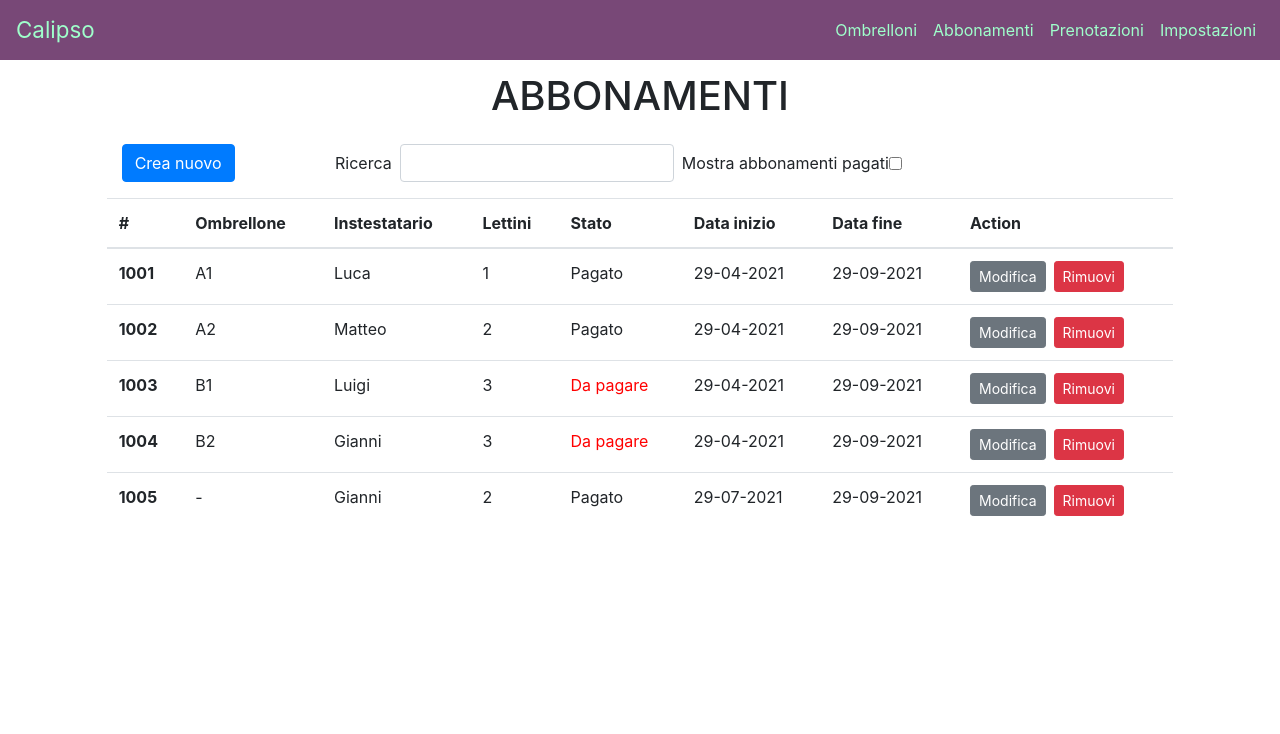
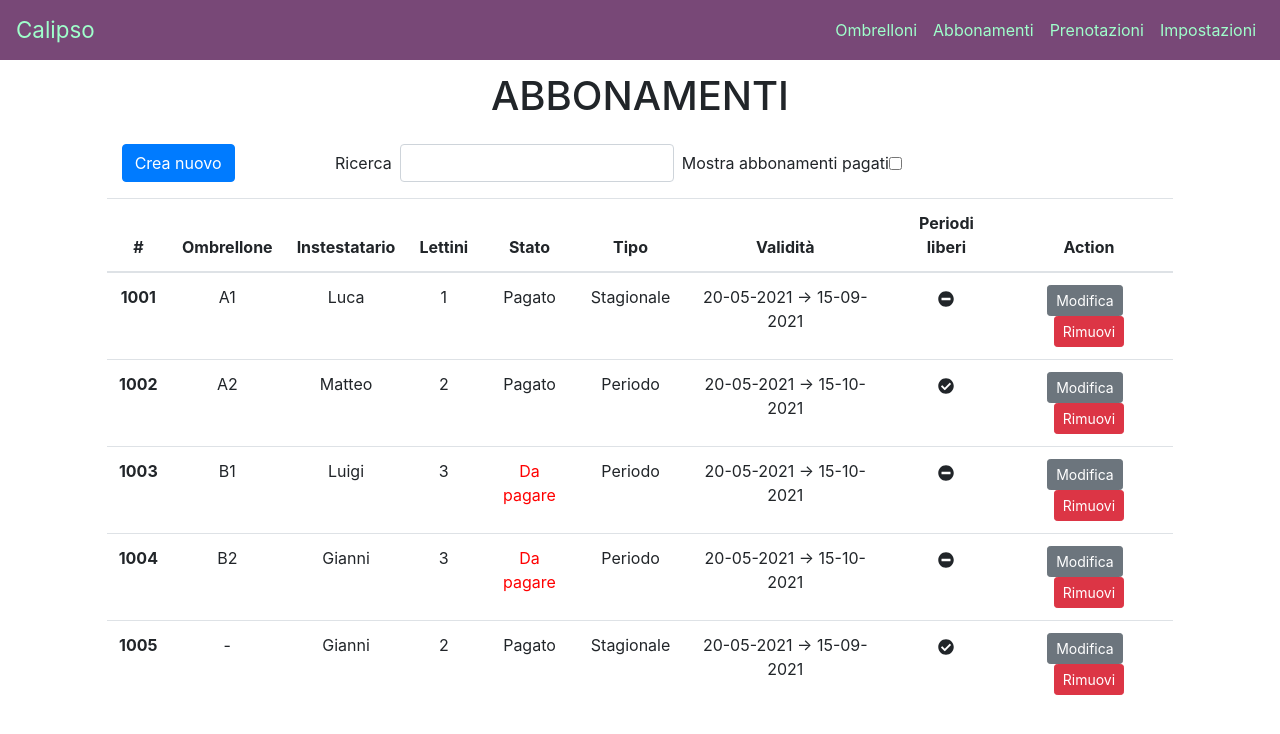
Before and after one commit to matteoMiglio/manage-beach-umbrellas, a React (Create React App) app in the folder frontend/: page /subscriptions in a window 1280 px wide. Shown: the top 734 px of the page. Built offline with nearby package versions, Linux system fonts and the light colour scheme.

Commit message:
Aggiunta possibilità di printare la piantina. varie implementazioni

```diff
--- a/frontend/package.json
+++ b/frontend/package.json
@@ -17,6 +17,7 @@
     "react-router-dom": "^5.0.1",
     "react-scripts": "^4.0.3",
     "react-tiny-fab": "^4.0.2",
+    "react-to-print": "^2.12.4",
     "styled-components": "^4.3.2",
     "web-vitals": "^1.1.1"
   },
--- a/frontend/src/Views/Subscriptions.js
+++ b/frontend/src/Views/Subscriptions.js
@@ -1,7 +1,7 @@
 import React, { Component } from "react";
 import SubscriptionsModal from "../components/SubscriptionsModal";
-import SearchBar from "../components/SearchBar";
-import DataTable from "../components/DataTable";
+import SubscriptionsSearchBar from "../components/SubscriptionsSearchBar";
+import SubscriptionsTable from "../components/SubscriptionsTable";
 import { Button, Container, Row, Col } from 'reactstrap';
 
 const items = [
@@ -9,9 +9,10 @@ const items = [
     id: 1001,
     position: "A1",
     customerName: "Luca",
-    beach_loungers: "1",
-    startDate: "29-04-2021",
-    endDate: "29-09-2021",
+    beachLoungers: "1",
+    subscriptionType: "seasonal",
+    startDate: new Date(2021, 4, 20),
+    endDate: new Date(2021, 8, 15),
     paid: true,
     freePeriodList: []
   },
@@ -19,19 +20,21 @@ const items = [
     id: 1002,
     position: "A2",
     customerName: "Matteo",
-    beach_loungers: "2",
-    startDate: "29-04-2021",
-    endDate: "29-09-2021",
+    beachLoungers: "2",
+    subscriptionType: "periodic",
+    startDate: new Date(2021, 4, 20),
+    endDate: new Date(2021, 9, 15),
     paid: true,
-    freePeriodList: []
+    freePeriodList: [{startDate: new Date(2021, 7, 10), endDate: new Date(2021, 7, 1)}]
   },
   {
     id: 1003,
     position: "B1",
     customerName: "Luigi",
-    beach_loungers: "3",
-    startDate: "29-04-2021",
-    endDate: "29-09-2021",
+    beachLoungers: "3",
+    subscriptionType: "periodic",
+    startDate: new Date(2021, 4, 20),
+    endDate: new Date(2021, 9, 15),
     paid: false,
     freePeriodList: []
   },
@@ -39,21 +42,23 @@ const items = [
     id: 1004,
     position: "B2",
     customerName: "Gianni",
-    beach_loungers: "3",
-    startDate: "29-04-2021",
-    endDate: "29-09-2021",
+    beachLoungers: "3",
+    subscriptionType: "periodic",
+    startDate: new Date(2021, 4, 20),
+    endDate: new Date(2021, 9, 15),
     paid: false,
-    freePeriodList: [{value: "ciao"}]
+    freePeriodList: []
   },
   {
     id: 1005,
     position: "-",
     customerName: "Gianni",
-    beach_loungers: "2",
-    startDate: "29-07-2021",
-    endDate: "29-09-2021",
+    beachLoungers: "2",
+    subscriptionType: "seasonal",
+    startDate: new Date(2021, 4, 20),
+    endDate: new Date(2021, 8, 15),
     paid: true,
-    freePeriodList: [{value: "ultimo"}]
+    freePeriodList: [{startDate: new Date(2021, 8, 10), endDate: new Date(2021, 8, 21)}]
   }
 ];
 
@@ -62,10 +67,14 @@ const createEmptyItem = () => {
     id: 0,
     position: "",
     customerName: "",
-    dateRange: [null, null],
-    // startDate: "",
-    // endDate: "",
-    freePeriodList: []
+    beachLoungers: 1,
+    startDate: "",
+    endDate: "",
+    subscriptionType: "",
+    paid: false,
+    freePeriodList: [],
+    customDays: [],
+    customMonths: []
   }
 
   return item;
@@ -138,7 +147,7 @@ class Subscriptions extends Component {
             <Button color="primary" onClick={this.createItem}>Crea nuovo</Button>
           </Col>
           <Col sm={9}>
-            <SearchBar onFilterTextChange={this.handleFilterTextChange}
+            <SubscriptionsSearchBar onFilterTextChange={this.handleFilterTextChange}
                                     onPaidItemsChange={this.handleShowPaidChange}
                                     itemsPaid={this.state.itemsPaid}
                                     searchText={this.state.searchText} />
@@ -146,7 +155,7 @@ class Subscriptions extends Component {
         </Row>
         <Row>
           <Col md={10} sm={6} className="mx-auto p-0">
-            <DataTable items={this.state.itemList}
+            <SubscriptionsTable items={this.state.itemList}
                                 itemsPaid={this.state.itemsPaid}
                                 searchText={this.state.searchText}
                                 onEditButtonClick={this.handleEditButtonClick}
--- a/frontend/src/components/FormFreePeriod.js
+++ b/frontend/src/components/FormFreePeriod.js
@@ -20,63 +20,51 @@ class FormFreePeriod extends React.Component {
 
   constructor(props) {
     super(props);
-    this.state = {
-      values: this.props.values
-    };
   }
 
   handleChange(i, event) {
-    let values = [...this.state.values];
-    values[i].value = event.target.value;
-    this.setState({
-      values
-    });
-
-    this.props.action(values);
+    this.props.onChangeInput(event, i);
   }
 
-  addClick() {
-    this.setState(prevState => ({
-      values: [...prevState.values, {
-        value: [null, null]
-      }]
-    }));
-  }
+  // handleDateRangeInputChange(i, update) {
+  //   console.log(update)
+  //   let values = [...this.state.values];
+  //   values[i].value = update;
+  //   this.setState({
+  //     values
+  //   });
 
-  removeClick(i) {
-    let values = [...this.state.values];
-    values.splice(i, 1);
-    this.setState({
-      values
-    });
-  }
+  //   //this.props.action(values);
+  // }
 
-  handleDateRangeInputChange(i, update) {
-    console.log(update)
-    let values = [...this.state.values];
-    values[i].value = update;
-    this.setState({
-      values
-    });
+  getDateString(date) {
 
-    //this.props.action(values);
+    if (typeof(date) === "object" && date) {
+      let month = date.getMonth() + 1
+      month = month > 9 ? month : "0" + month
+      let day = date.getDate()
+      day = day > 9 ? day : "0" + day
+      return date.getFullYear() + "-" + month + "-" + day
+    }
+    else
+      return null
   }
 
   render() {
+    const list = this.props.values;
 
     return (
       <FormGroup>
         <Row className="mb-3">
           <Col md={6}>
-            <Button color="primary" onClick={() => this.addClick()}>
+            <Button color="primary" onClick={() => this.props.onAddClick()}>
               Aggiungi periodo libero
             </Button>
           </Col>
         </Row>
-        {this.state.values.map((el, i) => (
-          <Row key={i}>
-            <Col sm={8}>
-              <FormGroup row>
+        {list.map((el, i) => (
+          <Row key={i} form>
+              {/* <FormGroup row>
                 <Label sm={4} for="feife">Periodo {i + 1}</Label>
                 <Col sm={6}>
                   <DatePicker
@@ -89,19 +77,27 @@ class FormFreePeriod extends React.Component {
                     // isClearable={true}
                   />
                 </Col>
-                {/* <Input
-                    type="text"
-                    value={el.value || ""}
-                    name="periodFree"
-                    onChange={this.handleChange.bind(this, i)}
-                    //onChange={this.props.action(this, i)}
-                /> */}
-                </FormGroup>
+              </FormGroup> */}
+            <Col sm={4}>
+              <FormGroup>
+                <Label size="sm" for={"startDateFreePeriod" + (i+1) + "Subscription"}>Data Inizio</Label>
+                <Input size="sm" type="date" name="startDate" id={"startDateFreePeriod" + (i+1) + "Subcscription"}
+                       value={this.getDateString(el.startDate)} onChange={this.handleChange.bind(this, i)} />
+              </FormGroup>
             </Col>
             <Col sm={4}>
-              <Button className="btn btn-danger" size="sm" onClick={() => this.removeClick(i)}>
-                Rimuovi
-              </Button>
+              <FormGroup>
+                <Label size="sm" for={"endDateFreePeriod" + (i+1) + "Subscription"}>Data Fine</Label>
+                <Input size="sm" type="date" name="endDate" id={"endDateFreePeriod" + (i+1) + "Subcscription"}
+                       value={this.getDateString(el.endDate)} onChange={this.handleChange.bind(this, i)} />
+              </FormGroup>
+            </Col>
+            <Col sm={{size: 3, offset: 1}}>
+              <FormGroup style={{marginTop: "38px"}}>
+                <Button size="sm" className="btn btn-danger" onClick={() => this.props.onRemoveClick(i)}>
+                  Rimuovi
+                </Button>
+              </FormGroup>
             </Col>
           </Row>
         ))}
--- a/frontend/src/components/HomeSearchBar.js
+++ b/frontend/src/components/HomeSearchBar.js
@@ -59,7 +59,6 @@ class HomeSearchBar extends React.Component {
 
   render() {
     const filterDate = this.props.filterDate;
-    console.log(filterDate)
 
     const CustomInputDatePicker = React.forwardRef(
       ({ value, onClick }, ref) => (
--- a/frontend/src/components/SubscriptionsModal.js
+++ b/frontend/src/components/SubscriptionsModal.js
@@ -44,46 +44,52 @@ export default class SubscriptionsModal extends Component {
     this.state = {
       activeItem: this.props.activeItem,
       umbrellaList: umbrellaListConst,
-      periodicSubscriptions: false,
-      customSubscriptions: false,
     };
+  }
+
+  getDateString(date) {
+
+    if (typeof(date) === "object" && date) {
+      let month = date.getMonth() + 1
+      month = month > 9 ? month : "0" + month
+      let day = date.getDate()
+      day = day > 9 ? day : "0" + day
+      return date.getFullYear() + "-" + month + "-" + day
+    }
+    else
+      return null
   }
 
   handleChange = (e) => {
 
-    let { name, value } = e.target;
+    let name = e.target.name;
+    let value = e.target.value;
 
-    if (e.target.type === "checkbox") {
-      value = e.target.checked;
+    if (name === "customDays") {
+      let days = this.state.activeItem.customDays;
+      days.push(value);
+      value = days;
+    }
+
+    if (e.target.type === "select-multiple") {
+      value = Array.from(e.target.selectedOptions, option => option.value);
     }
 
     const activeItem = { ...this.state.activeItem, [name]: value };
 
+    console.log("Item updated:")
+    console.log(activeItem);
     this.setState({ activeItem });
   };
 
-  handlePeriodicRadioButtonChange = () => {
-    this.setState({ customSubscriptions: false });
-    this.setState({ periodicSubscriptions: !this.state.periodicSubscriptions });
+  handleChangeFreePeriod = (event, i) => {
+
+    let freePeriodList = [...this.state.activeItem.freePeriodList];
+    freePeriodList[i][event.target.name] = event.target.value;
+
+    const activeItem = { ...this.state.activeItem, freePeriodList: freePeriodList };
+    this.setState({ activeItem });
   }
-
-  handleCustomRadioButtonChange = () => {
-    this.setState({ periodicSubscriptions: false });
-    this.setState({ customSubscriptions: !this.state.customSubscriptions });
-  }
-
-  handleRadioButtonChange = (e) => {
-    //alert("ciao" + e.value)
-    this.setState({ customSubscriptions: false });
-    this.setState({ periodicSubscriptions: false });
-  }
-
-  handleFreePeriodChange = (el) => {
-
-    const activeItem = { ...this.state.activeItem, freePeriodList: el };
-
-    this.setState({ activeItem });
-  };
 
   handlePeriodicInputChange(update) {
     console.log(update);
@@ -92,12 +98,28 @@ export default class SubscriptionsModal extends Component {
     this.setState({ activeItem });
   }
 
+  handleAddClickFreePeriod() {
+    let freePeriodList = [...this.state.activeItem.freePeriodList];
+    freePeriodList.push({startDate: null, endDate: null});
+
+    const activeItem = { ...this.state.activeItem, freePeriodList: freePeriodList};
+    this.setState({ activeItem });
+  }
+
+  handleRemoveClickFreePeriod(i) {
+    let freePeriodList = [...this.state.activeItem.freePeriodList];
+    freePeriodList.splice(i, 1);
+
+    const activeItem = { ...this.state.activeItem, freePeriodList: freePeriodList };
+    this.setState({ activeItem });
+  }
+
   renderUmbrellaSelection = () => {
 
     const list = this.state.umbrellaList
 
-    return list.map((item) => (
-      <option selected={item.position == this.state.activeItem.position}>
+    return list.map((item, index) => (
+      <option key={index} selected={item.position == this.state.activeItem.position}>
         {item.position}
       </option>
     ));
@@ -108,7 +130,7 @@ export default class SubscriptionsModal extends Component {
     const beachLoungersList = [1,2,3,4,5]
 
     return beachLoungersList.map((item) => (
-      <option selected={item == this.state.activeItem.beachLoungers}>
+      <option key={item} selected={item == this.state.activeItem.beachLoungers}>
         {item}
       </option>
     ));
@@ -117,7 +139,9 @@ export default class SubscriptionsModal extends Component {
   render() {
     const { toggle, onSave } = this.props;
     const title = this.props.modal_title;
-    const [startDate, endDate] = this.state.activeItem.dateRange;
+    // const [startDate, endDate] = this.state.activeItem.dateRange;
+    const startDatePeriodicSubscriptions = this.getDateString(this.state.activeItem.startDate);
+    const endDatePeriodicSubscriptions = this.getDateString(this.state.activeItem.endDate);
 
     return (
       <Modal isOpen={true} toggle={toggle}>
@@ -133,7 +157,7 @@ export default class SubscriptionsModal extends Component {
             <FormGroup row>
               <Label for="exampleSelect" sm={6}>Ombrellone</Label>
               <Col sm={6}>
-                <Input type="select" name="position" id="position-id">
+                <Input type="select" name="position" id="position-id" onChange={this.handleChange}>
                   <option>-</option>
                   {this.renderUmbrellaSelection()}
                 </Input>
@@ -142,7 +166,7 @@ export default class SubscriptionsModal extends Component {
             <FormGroup row>
               <Label for="exampleSelect" sm={6}>Lettini</Label>
               <Col sm={6}>
-                <Input type="select" name="beach_loungers" id="beach_loungers-id">
+                <Input type="select" name="beachLoungers" id="beach_loungers-id" onChange={this.handleChange}>
                   {this.renderBeachLoungersSelection()}
                 </Input>
               </Col>
@@ -162,43 +186,65 @@ export default class SubscriptionsModal extends Component {
               <div>
                 { this.state.activeItem.id ? (
                   <CustomInput type="switch" id="switch-state" name="paid" label="Pagato"
-                      checked={this.state.activeItem.paid == "paid"} />
+                      defaultChecked={this.state.activeItem.paid} onChange={this.handleChange} />
                 ) : (
-                  <CustomInput type="switch" id="switch-state" name="paid" label="Pagato" />
+                  <CustomInput type="switch" id="switch-state" name="paid" label="Pagato" onChange={this.handleChange} />
                 ) }
               </div>
             </FormGroup>
             <FormGroup>
               <Label for="subcriptionType">Tipo abbonamento</Label>
               <div>
-                <CustomInput type="radio" id="type_seasonal" name="subcriptionType" label="Stagionale" onChange={(item) => this.handleRadioButtonChange(item)} />
-                <CustomInput type="radio" id="type_periodic" name="subcriptionType" label="Periodo" onChange={this.handlePeriodicRadioButtonChange} />
-                <CustomInput type="radio" id="type_custom" name="subcriptionType" label="Personalizzato" onChange={this.handleCustomRadioButtonChange}/>
+                <CustomInput type="radio" id="type_seasonal" name="subscriptionType" label="Stagionale"
+                             value="seasonal" defaultChecked={this.state.activeItem.subscriptionType === "seasonal"}
+                             onChange={this.handleChange} />
+                <CustomInput type="radio" id="type_periodic" name="subscriptionType" label="Periodo"
+                             value="periodic" defaultChecked={this.state.activeItem.subscriptionType === "periodic"}
+                             onChange={this.handleChange} />
+                <CustomInput type="radio" id="type_custom" name="subscriptionType" label="Personalizzato"
+                             value="custom" defaultChecked={this.state.activeItem.subscriptionType === "custom"}
+                             onChange={this.handleChange} />
               </div>
             </FormGroup>
-            {this.state.periodicSubscriptions ? (
-              <FormGroup row>
-                <Label for="exampleDate" sm={6}>Periodo dell'abbonamento</Label>
-                <Col sm={6}>
-                  <DatePicker
-                    selectsRange={true}
-                    startDate={startDate}
-                    endDate={endDate}
-                    locale="it"
-                    shouldCloseOnSelect={false}
-                    onChange={(update) => this.handlePeriodicInputChange(update)}
-                    // isClearable={true}
-                  />
+            {this.state.activeItem.subscriptionType === "periodic" ? (
+              <Row form>
+                <Col md={6}>
+                  <FormGroup>
+                    <Label for="startDatePeriodicSubcscription">Data Inizio</Label>
+                    <Input type="date" name="startDate" id="startDatePeriodicSubcscription"
+                           value={startDatePeriodicSubscriptions} onChange={this.handleChange} />
+                  </FormGroup>
                 </Col>
-              </FormGroup>
+                <Col md={6}>
+                  <FormGroup>
+                    <Label for="endDatePeriodicSubcscription">Data Fine</Label>
+                    <Input type="date" name="endDate" id="endDatePeriodicSubcscription"
+                           value={endDatePeriodicSubscriptions} onChange={this.handleChange} />
+                  </FormGroup>
+                </Col>
+              </Row>
+              // <FormGroup row>
+              //   <Label for="exampleDate" sm={6}>Periodo dell'abbonamento</Label>
+              //   <Col sm={6}>
+              //     {/* <DatePicker
+              //       selectsRange={true}
+              //       startDate={startDate}
+              //       endDate={endDate}
+              //       locale="it"
+              //       shouldCloseOnSelect={false}
+              //       onChange={(update) => this.handlePeriodicInputChange(update)}
+              //       // isClearable={true}
+              //     /> */}
+              //   </Col>
+              // </FormGroup>
             ) : null}
-            {this.state.customSubscriptions ? (
+            {this.state.activeItem.subscriptionType === "custom" ? (
               <Row form>
-                <Col sm={12}>
+                {/* <Col sm={12}>
                   <FormGroup row>
                     <Label for="exampleSelect" sm={4}>Ripeti ogni</Label>
                     <Col sm={2} className='px-2'>
-                      <Input type="select" name="select" id="exampleSelect">
+                      <Input type="select" name="select" id="exampleSelect" size="sm">
                         <option>1</option>
                         <option>2</option>
                         <option>3</option>
@@ -207,12 +253,12 @@ export default class SubscriptionsModal extends Component {
                       </Input>
                     </Col>
                     <Col sm={4}>
-                      <Input type="select" name="select" id="exampleSelect">
+                      <Input type="select" name="select" id="exampleSelect" size="sm">
                         <option>settimana</option>
                       </Input>
                     </Col>
                   </FormGroup>
-                </Col>
+                </Col> */}
                 <Col sm={12} className="mt-3">
                   <Row>
                     <Col sm={3}>
@@ -221,37 +267,37 @@ export default class SubscriptionsModal extends Component {
                     <Col sm={8}>
                       <FormGroup check inline>
                         <Label check>
-                          <Input type="checkbox" />L
+                          <Input type="checkbox" name="customDays" value={1} onChange={this.handleChange} />L
                         </Label>
                       </FormGroup>
                       <FormGroup check inline>
                         <Label check>
-                          <Input type="checkbox" />M
+                          <Input type="checkbox" name="customDays" value={2} onChange={this.handleChange} />M
                         </Label>
                       </FormGroup>
                       <FormGroup check inline>
                         <Label check>
-                          <Input type="checkbox" />M
+                          <Input type="checkbox" name="customDays" value={3} onChange={this.handleChange} />M
                         </Label>
                       </FormGroup>
                       <FormGroup check inline>
                         <Label check>
-                          <Input type="checkbox" />G
+                          <Input type="checkbox" name="customDays" value={4} onChange={this.handleChange} />G
                         </Label>
                       </FormGroup>
                       <FormGroup check inline>
                         <Label check>
-                          <Input type="checkbox" />V
+                          <Input type="checkbox" name="customDays" value={5} onChange={this.handleChange} />V
                         </Label>
                       </FormGroup>
                       <FormGroup check inline>
                         <Label check>
-                          <Input type="checkbox" />S
+                          <Input type="checkbox" name="customDays" value={6} onChange={this.handleChange} />S
                         </Label>
                       </FormGroup>
                       <FormGroup check inline>
                         <Label check>
-                          <Input type="checkbox" />D
+                          <Input type="checkbox" name="customDays" value={0} onChange={this.handleChange} />D
                         </Label>
                       </FormGroup>
                     </Col>
@@ -262,14 +308,15 @@ export default class SubscriptionsModal extends Component {
                     <Label for="exampleSelectMulti">Nel periodo</Label>
                     <Input
                       type="select"
-                      name="selectMulti"
+                      name="customMonths"
                       id="exampleSelectMulti"
+                      onChange={this.handleChange}
                       multiple
                     >
-                      <option>Giugno</option>
-                      <option>Luglio</option>
-                      <option>Agosto</option>
-                      <option>Settembre</option>
+                      <option value={5}>Giugno</option>
+                      <option value={6}>Luglio</option>
+                      <option value={7}>Agosto</option>
+                      <option value={8}>Settembre</option>
                     </Input>
                   </FormGroup>
                 </Col>
@@ -278,9 +325,10 @@ export default class SubscriptionsModal extends Component {
           </Form>
 
           <FormFreePeriod
-            action={(el) => this.handleFreePeriodChange(el)}
-            values={this.state.activeItem.freePeriodList} />
-
+            values={this.state.activeItem.freePeriodList}
+            onChangeInput={(event, i) => this.handleChangeFreePeriod(event, i)}
+            onAddClick={() => this.handleAddClickFreePeriod()}
+            onRemoveClick={(i) => this.handleRemoveClickFreePeriod(i)} />
         </ModalBody>
         <ModalFooter>
           <Button color="success" onClick={() => onSave(this.state.activeItem)}>
--- a/frontend/src/components/SearchBar.js
+++ b/frontend/src/components/SubscriptionsSearchBar.js
@@ -1,7 +1,7 @@
 import React, { Component } from "react";
 import { Form, Button, Label, Input, FormGroup } from 'reactstrap';
 
-class SearchBar extends React.Component {
+class SubscriptionsSearchBar extends React.Component {
 
   constructor(props) {
     super(props);
@@ -42,4 +42,4 @@ class SearchBar extends React.Component {
   }
 }
 
-export default SearchBar;
+export default SubscriptionsSearchBar;
--- a/frontend/src/components/DataTable.js
+++ b/frontend/src/components/SubscriptionsTable.js
@@ -1,25 +1,55 @@
 import React, { Component } from "react";
 import { Table, Button, Label, Input, FormGroup } from 'reactstrap';
+import { FaCheckCircle, FaMinusCircle } from "react-icons/fa";
 
 class DataRows extends React.Component {
 
+  getDateString(date) {
+
+    if (date) {
+      let month = date.getMonth() + 1
+      month = month > 9 ? month : "0" + month
+      let day = date.getDate()
+      day = day > 9 ? day : "0" + day
+      return day + "-" + month + "-" + date.getFullYear()
+    }
+    else
+      return null
+  }
+
   render() {
     const item = this.props.item;
+    var subscriptionsType = null;
     const state = item.paid ? (
         "Pagato"
     ) : (
         <span style={{color: 'red'}}>Da pagare</span>
     );
 
+    switch (item.subscriptionType) {
+      case "seasonal":
+        subscriptionsType = "Stagionale";
+        break;
+      case "periodic":
+        subscriptionsType = "Periodo";
+        break;
+      case "custom":
+        subscriptionsType = "Personalizzato";
+        break;
+      default:
+        subscriptionsType = "-";
+    }
+
     return (
       <tr>
         <th scope="row">{item.id}</th>
         <td>{item.position}</td>
         <td>{item.customerName}</td>
-        <td>{item.beach_loungers}</td>
+        <td>{item.beachLoungers}</td>
         <td>{state}</td>
-        <td>{item.startDate}</td>
-        <td>{item.endDate}</td>
+        <td>{subscriptionsType}</td>
+        <td>{this.getDateString(item.startDate)} {"->"} {this.getDateString(item.endDate)}</td>
+        <td align="center">{item.freePeriodList.length > 0 ? <FaCheckCircle /> : <FaMinusCircle />}</td>
         <td>
           <Button className="btn btn-secondary mr-2" size="sm" onClick={() => this.props.editItem(item)}>
             Modifica
@@ -33,7 +63,7 @@ class DataRows extends React.Component {
   }
 }
 
-class DataTable extends React.Component {
+class SubscriptionsTable extends React.Component {
 
   constructor(props) {
     super(props);
@@ -92,19 +122,20 @@ class DataTable extends React.Component {
 
     return (
       <Table responsive>
-        <thead>
+        <thead align="center">
           <tr>
             <th>#</th>
             <th>Ombrellone</th>
             <th>Instestatario</th>
             <th>Lettini</th>
             <th>Stato</th>
-            <th>Data inizio</th>
-            <th>Data fine</th>
+            <th>Tipo</th>
+            <th>Validità</th>
+            <th>Periodi liberi</th>
             <th>Action</th>
           </tr>
         </thead>
-        <tbody>
+        <tbody align="center">
           {rows}
         </tbody>
       </Table>
@@ -112,4 +143,4 @@ class DataTable extends React.Component {
   }
 }
 
-export default DataTable;
+export default SubscriptionsTable;
```
Also changed, not shown: frontend/src/Views/Home.js (+18 -4 lines), frontend/src/components/HomeCentralPane.js (+16 -16 lines), 1 other file (tests, documents, lock files or other folders). Lines whose indentation alone changed are shown as unchanged.
